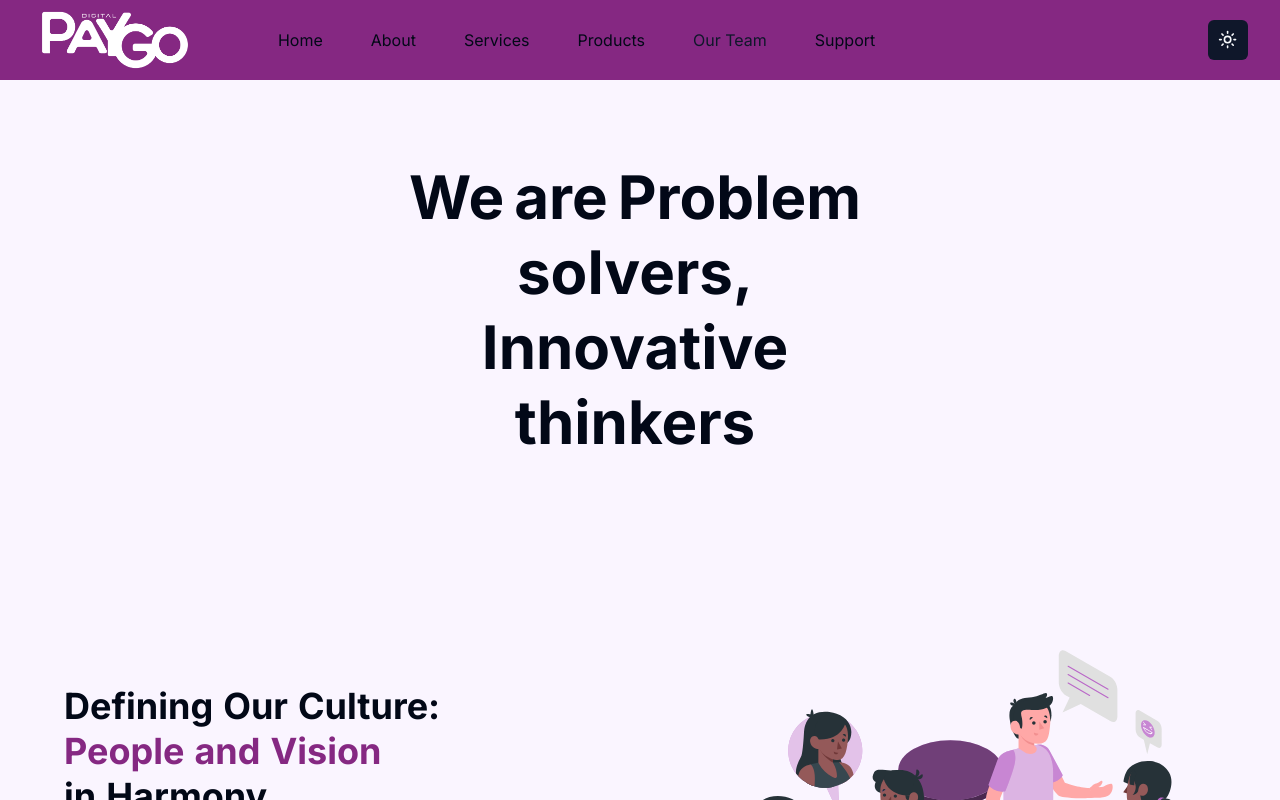
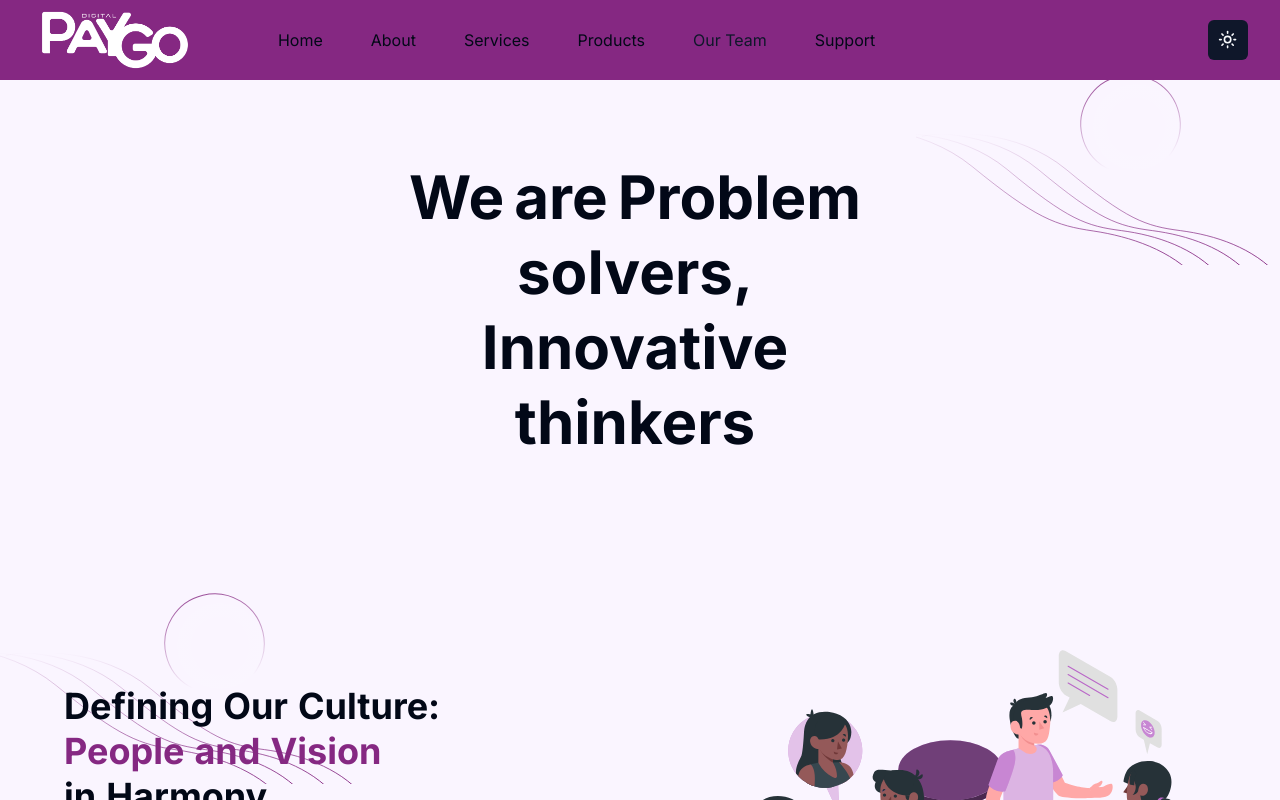
Before and after one commit to Alekzandr-S/paygo-website, a Next.js app: page /ourteam in a window 1280 px wide. Shown: the top 800 px of the page. Built offline with nearby package versions, Linux system fonts and the light colour scheme.

Commit message:
up to date

```diff
--- a/app/(website)/(routes)/careers/careers-page.tsx
+++ b/app/(website)/(routes)/careers/careers-page.tsx
@@ -5,7 +5,6 @@ import Link from 'next/link';
 import Image from 'next/image';
 import AnimatedTextWord from '@/components/AnimatedTextWord';
 import { Input } from '@/components/ui/input';
-// import { jobOportunities } from './utils';
 
 export type JobOffer = {
   role_id: number;
--- a/app/(website)/(routes)/ourteam/components/Hero/index.tsx
+++ b/app/(website)/(routes)/ourteam/components/Hero/index.tsx
@@ -3,6 +3,7 @@ import { fadeIn } from '@/hooks/variants'
 import { motion } from 'framer-motion'
 import Image from 'next/image'
 import React from 'react'
+import Background from '../../../services/components/Services/components/Background'
 
 const Hero = () => {
   return (
@@ -44,6 +45,12 @@ const Hero = () => {
             className='hidden xl:block'
           />
         </motion.div>
+        <div className='absolute bottom-4 left-0 z-[-1] opacity-30 lg:opacity-100'>
+          <Background />
+        </div>
+        <div className='absolute top-16 right-0 z-[-1] opacity-30 lg:opacity-100'>
+          <Background />
+        </div>
     </div>
   )
 }
```
